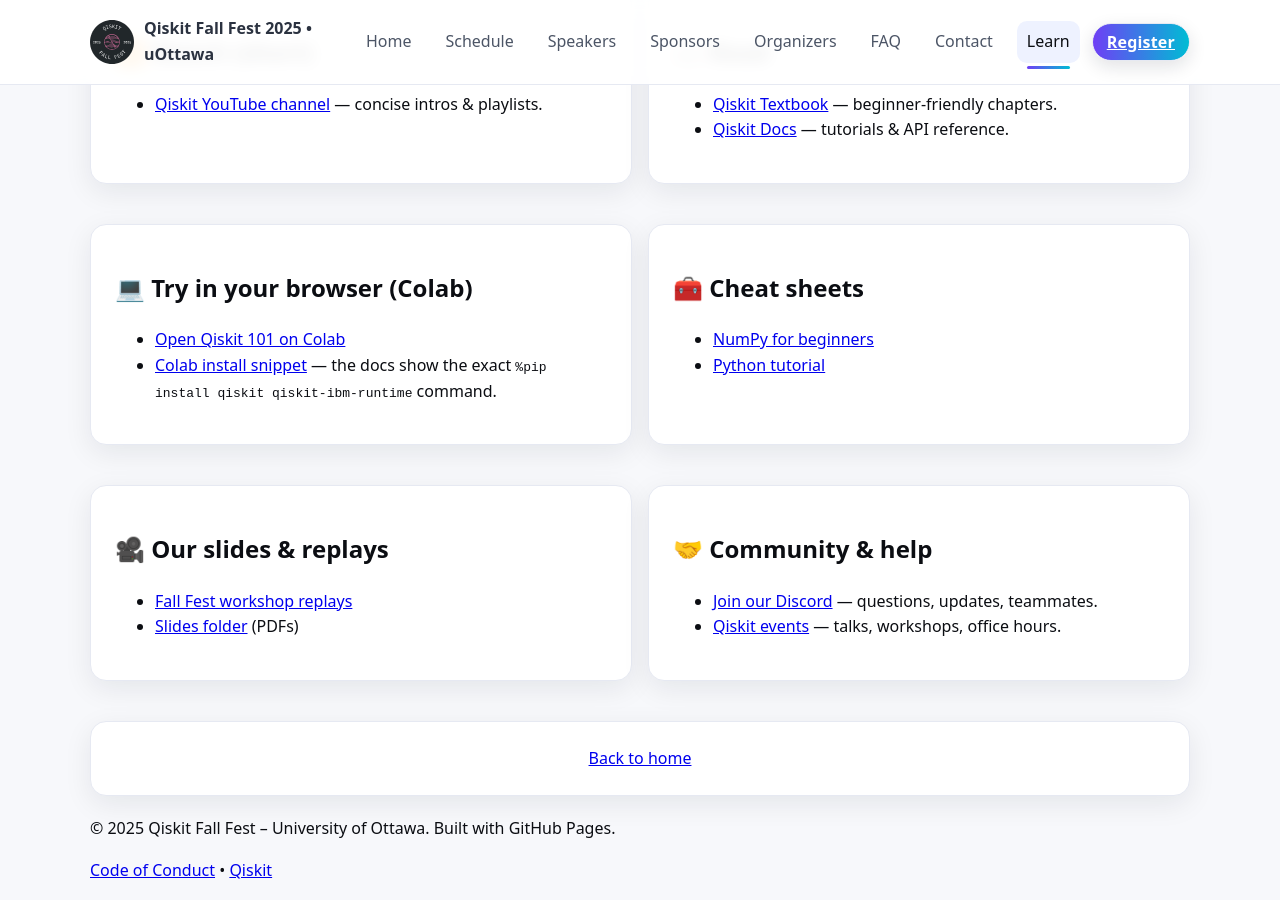
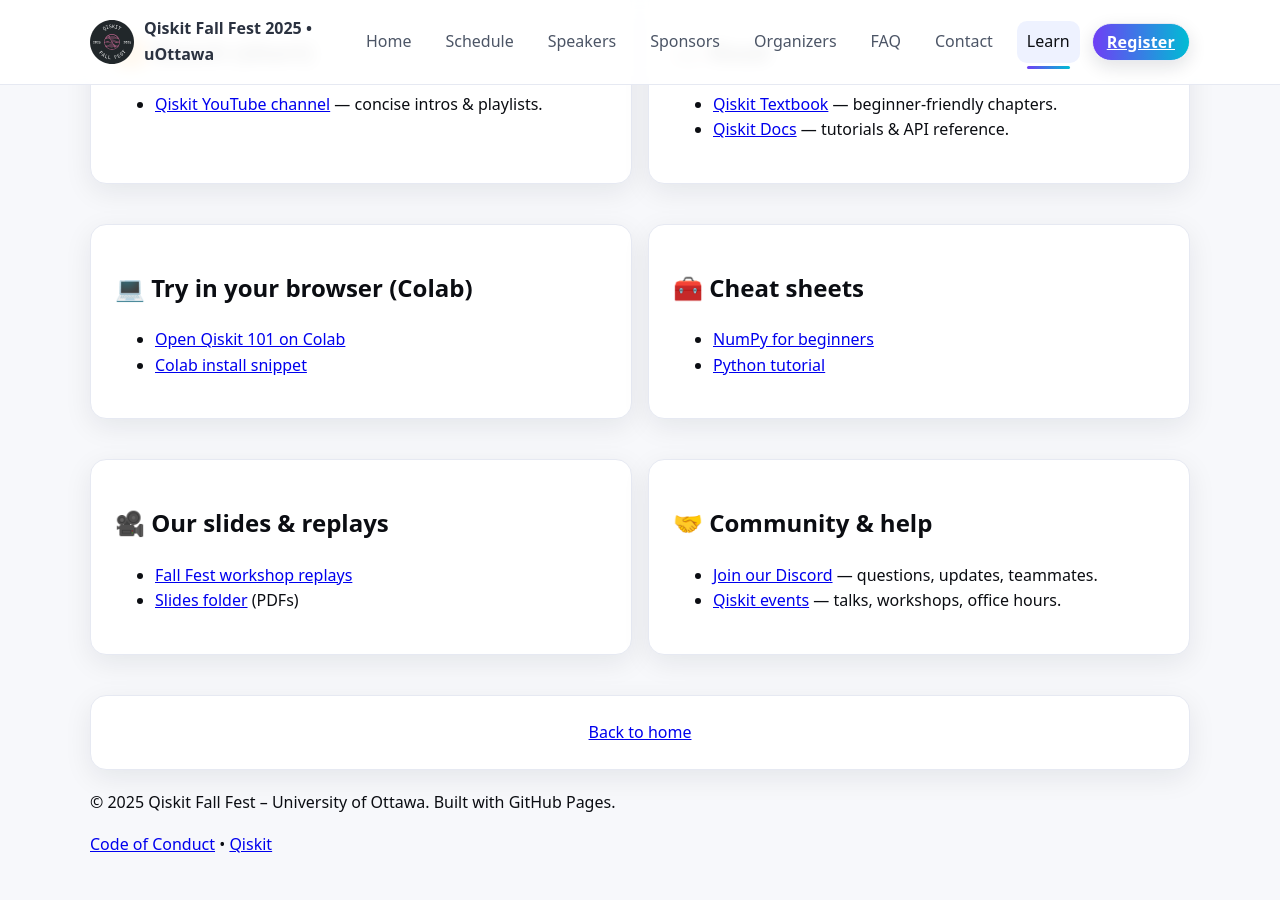
Before and after one commit to utkarshh-singh/fall-fest-2025-website, a Jekyll site: the page built from learn.md, in a window 1280 px wide and 900 px high, scrolled down 655 px. Built offline with Jekyll 4.4.1, drawn with Linux system fonts in a browser that asks for light colours; after the commit the page ends 1529 px from its top, so only the background shows below that.

Commit message:
Update learn.md

```diff
--- a/learn.md
+++ b/learn.md
@@ -45,7 +45,7 @@
       <h2>💻 Try in your browser (Colab)</h2>
       <ul>
         <li><a href="https://colab.research.google.com/github/mtreinish/qiskit-workshop/blob/master/Workshop.ipynb" target="_blank" rel="noopener">Open Qiskit 101 on Colab</a></li>
-        <li><a href="https://quantum.cloud.ibm.com/docs/guides/online-lab-environments" target="_blank" rel="noopener">Colab install snippet</a> — the docs show the exact <code>%pip install qiskit qiskit-ibm-runtime</code> command.</li>
+        <li><a href="https://quantum.cloud.ibm.com/docs/en/guides/online-lab-environments#google-colab" target="_blank" rel="noopener">Colab install snippet</a> </li>
       </ul>
     </div>
 
```
